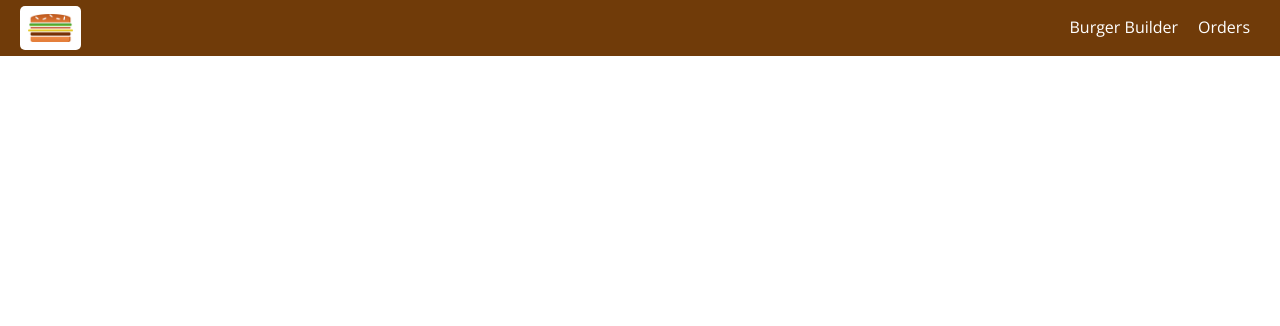
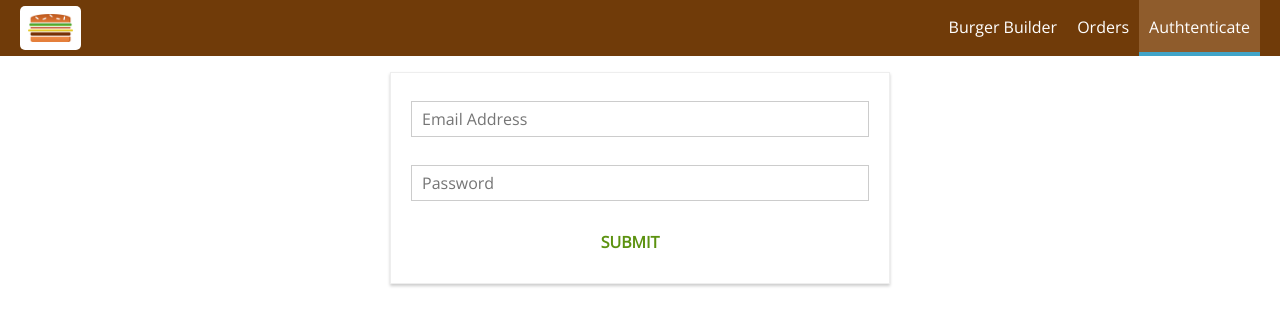
Before and after one commit to AxrayCode1/BugerBuilder, a React app: page /auth in a window 1280 px wide. Shown: the top 326 px of the page. Built offline with nearby package versions, Linux system fonts and the light colour scheme.

Commit message:
adding an auth form

```diff
--- a/src/App.js
+++ b/src/App.js
@@ -4,6 +4,7 @@
 import BurgerBuilder from './containers/BugerBuilder/BugerBuilder';
 import Checkout from './containers/Checkout/Checkout';
 import Orders from './containers/Orders/Orders';
+import Auth from './containers/Auth/Auth';
 
 class App extends Component {
   render() {
@@ -13,6 +14,7 @@
           <Switch>
             <Route path="/checkout" component={Checkout} />
             <Route path="/orders" component={Orders} />
+            <Route path="/auth" component={Auth} />
             <Route path="/" exact component={BurgerBuilder} />
           </Switch>
         </Layout>
--- a/src/components/Navigation/NavigationItems/NavigationItems.js
+++ b/src/components/Navigation/NavigationItems/NavigationItems.js
@@ -8,6 +8,7 @@
     <ul className={classes.NavigationItems}>
         <NavigationItem link="/" exact>Burger Builder</NavigationItem>
         <NavigationItem link="/orders">Orders</NavigationItem>
+        <NavigationItem link="/auth">Authtenticate</NavigationItem>
     </ul>
 );
 
--- /dev/null
+++ b/src/containers/Auth/Auth.css
@@ -0,0 +1,16 @@
+.Auth {
+    margin: 20px auto;
+    width: 80%;
+    text-align: center;
+    box-shadow: 0 2px 3px #ccc;
+    border: 1px solid #eee;
+    padding: 10px;
+    box-sizing: border-box;
+}
+
+
+@media (min-width: 600px){
+    .Auth {
+        width: 500px;
+    }
+}
--- /dev/null
+++ b/src/containers/Auth/Auth.js
@@ -0,0 +1,119 @@
+import React, { Component } from 'react';
+
+import classes from './Auth.css';
+
+import Input from '../../components/UI/Input/Input';
+import Button from '../../components/UI/Button/Button';
+
+class Auth extends Component {
+    state = {
+        controls:  {
+            email: {
+                elementType: 'input',
+                elementConfig: {
+                    type: 'email',
+                    placeholder: 'Email Address',
+                },
+                value: '',
+                validation: {
+                    required: true,
+                    isEmail: true
+                },
+                valid: false,
+                touched: false
+            },
+            password: {
+                elementType: 'input',
+                elementConfig: {
+                    type: 'password',
+                    placeholder: 'Password',
+                },
+                value: '',
+                validation: {
+                    required: true,
+                    minLength: 6
+                },
+                valid: false,
+                touched: false
+            }
+        }
+    }
+
+    inputChangedHandler = (event, controlName) => {
+        const updatedControls = {
+            ...this.state.controls,
+            [controlName]: {
+                ...this.state.controls[controlName],
+                value : event.target.value,
+                valid: this.checkValidity(event.target.value, this.state.controls[controlName].validation),
+                touched: true
+            }
+
+        }
+        this.setState({
+            controls: updatedControls
+        });
+    }
+
+    checkValidity(value, rules) {
+        let isValid = true;
+
+        if(rules.required) {
+            isValid = value.trim() !== '';
+        }
+
+        if(isValid && rules.minLength) {
+            isValid = value.length >= rules.minLength;
+        }
+
+        if(isValid && rules.maxLength) {
+            isValid = value.length <= rules.maxLength;
+        }
+
+        if(isValid && rules.isEmail) {
+            const pattern = /^((?!\.)[\w-_.]*[^.])(@\w+)(\.\w+(\.\w+)?[^.\W])$/;
+            isValid = pattern.test(value);
+        }
+
+        if(isValid && rules.isNumeric) {
+            const pattern = /^\d+$/;
+            isValid = pattern.test(value);
+        }
+
+        return isValid;
+    }
+
+    render () {
+        const formElemetsArray = [];
+        for (let key in this.state.controls){
+            formElemetsArray.push({
+                id: key,
+                config: this.state.controls[key]
+            })
+        }
+
+        const form = formElemetsArray.map(formElement => (
+                <Input
+                    key={formElement.id}
+                    elementType={formElement.config.elementType}
+                    elementConfig={formElement.config.elementConfig}
+                    value={formElement.config.value}
+                    invalid={!formElement.config.valid}
+                    shouldValidate={formElement.config.validation}
+                    touched={formElement.config.touched}
+                    changed={(event) => this.inputChangedHandler(event, formElement.id)}/>
+            )
+        )
+
+        return (
+            <div className={classes.Auth}>
+                <form>
+                    {form}
+                    <Button btnType="Success">SUBMIT</Button>
+                </form>
+            </div>
+        );
+    }
+}
+
+export default Auth;
--- a/src/containers/Checkout/ContactData/ContactData.js
+++ b/src/containers/Checkout/ContactData/ContactData.js
@@ -126,6 +126,16 @@
             isValid = value.length <= rules.maxLength;
         }
 
+        if(isValid && rules.isEmail) {
+            const pattern = /^((?!\.)[\w-_.]*[^.])(@\w+)(\.\w+(\.\w+)?[^.\W])$/;
+            isValid = pattern.test(value);
+        }
+
+        if(isValid && rules.isNumeric) {
+            const pattern = /^\d+$/;
+            isValid = pattern.test(value);
+        }
+
         return isValid;
     }
 
```
